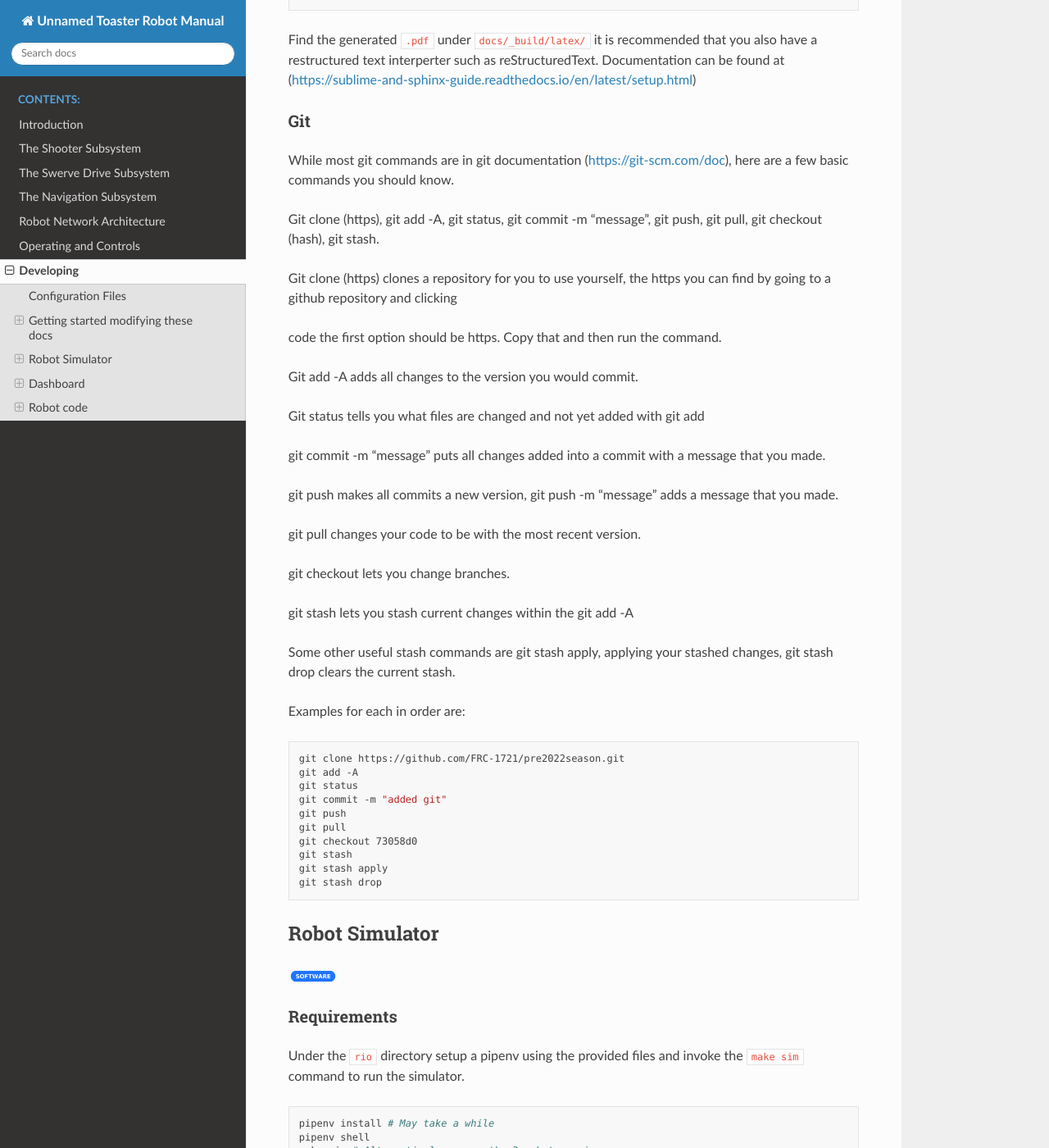
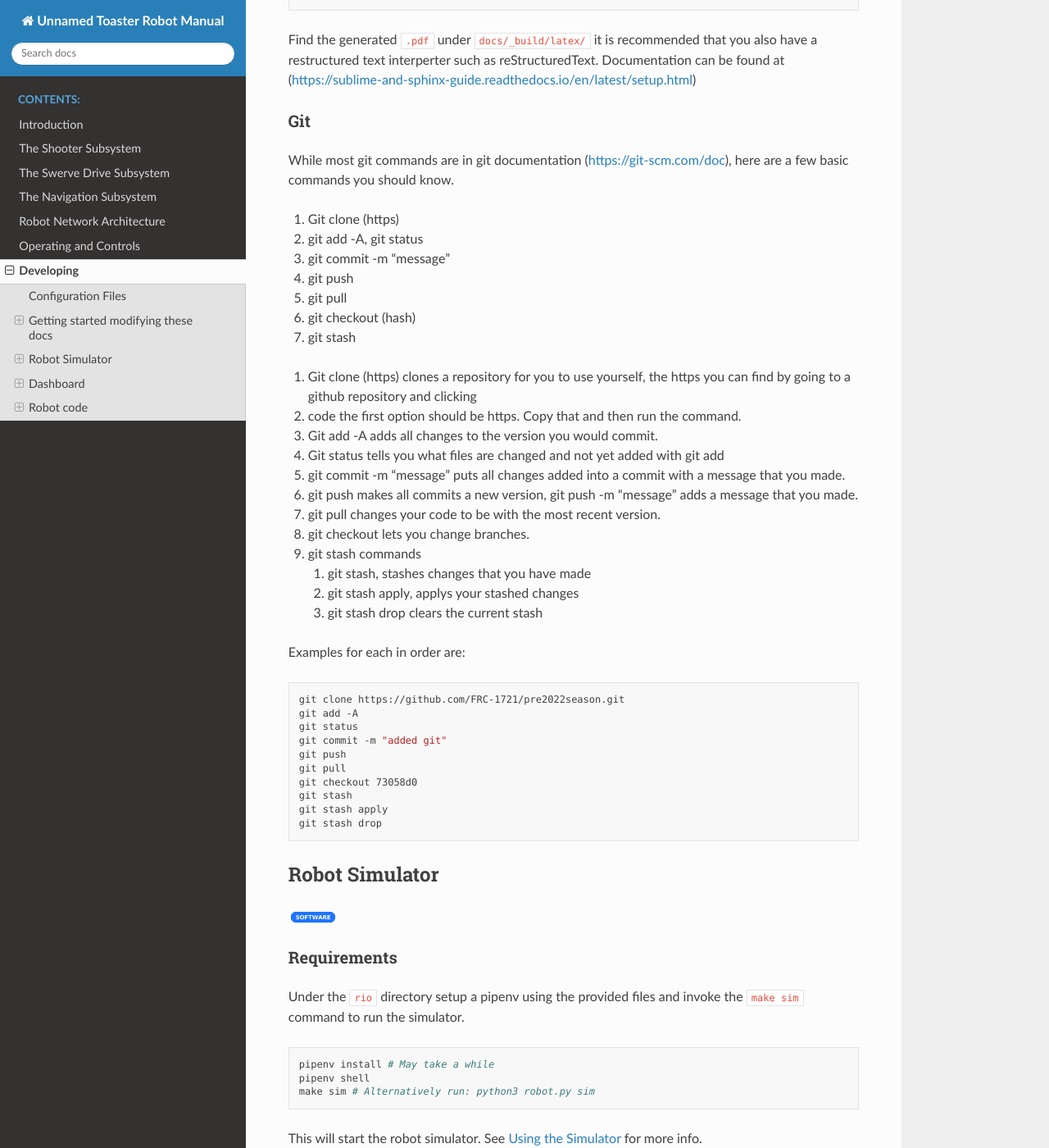
Before and after one commit to FRC-1721/1721-RapidReact, a Sphinx documentation site: the page built from docs/developing/developing.rst, in a window 1280 px wide and 1400 px high, scrolled down 1130 px. Shown: the whole window at 82% size. Built offline with Sphinx 7.4.7 and the Read the Docs theme 2.0.0, drawn with Linux system fonts in a browser that asks for light colours.

```diff
--- a/docs/developing/developing.rst
+++ b/docs/developing/developing.rst
@@ -59,30 +59,29 @@ Git
 While most git commands are in git documentation (https://git-scm.com/doc),
 here are a few basic commands you should know.
 
-Git clone (https), git add -A, git status, git commit -m "message",
-git push, git pull, git checkout (hash), git stash.
+#. Git clone (https)
+#. git add -A, git status
+#. git commit -m "message"
+#. git push
+#. git pull
+#. git checkout (hash)
+#. git stash
 
-Git clone (https) clones a repository for you to use yourself, the https
-you can find by going to a github repository and clicking
+.. this is need to make to seprate lists ..
 
-code the first option should be https. Copy that and then run the command.
+#. Git clone (https) clones a repository for you to use yourself, the https you can find by going to a github repository and clicking
+#. code the first option should be https. Copy that and then run the command.
+#. Git add -A adds all changes to the version you would commit.
+#. Git status tells you what files are changed and not yet added with git add
+#. git commit -m "message" puts all changes added into a commit with a message that you made.
+#. git push makes all commits a new version, git push -m "message" adds a message that you made.
+#. git pull changes your code to be with the most recent version.
+#. git checkout lets you change branches.
+#. git stash commands
 
-Git add -A adds all changes to the version you would commit.
-
-Git status tells you what files are changed and not yet added with git add
-
-git commit -m "message" puts all changes added into a commit with a message that you made.
-
-git push makes all commits a new version, git push -m "message" adds a message that you made.
-
-git pull changes your code to be with the most recent version.
-
-git checkout lets you change branches.
-
-git stash lets you stash current changes within the git add -A
-
-Some other useful stash commands are git stash apply, applying your
-stashed changes, git stash drop clears the current stash.
+   #. git stash, stashes changes that you have made
+   #. git stash apply, applys your stashed changes
+   #. git stash drop clears the current stash
 
 Examples for each in order are:
 
```
